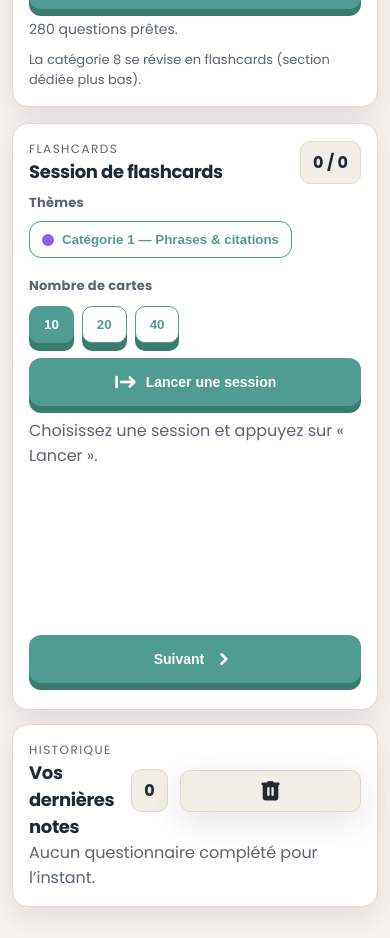
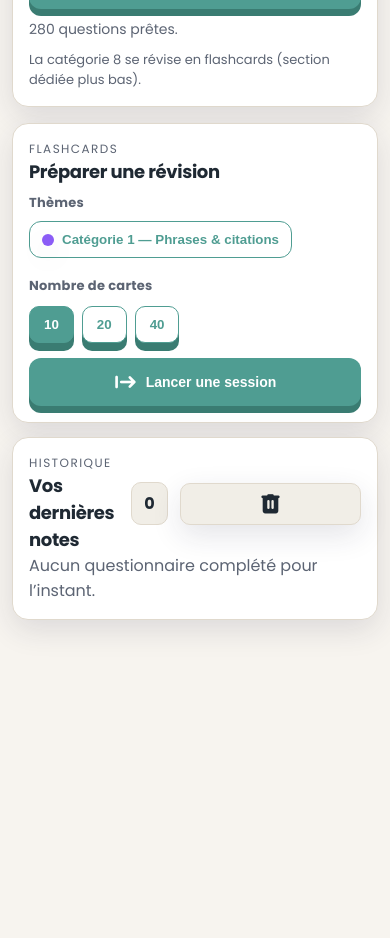
Before and after one commit to BorisHnt/business_quiz, a plain HTML site: page index.html in a window 390 px wide. Shown: the part 800-1738 px from the top of the page. After the commit the page ends 1470 px from the top, so only its background shows below. Drawn offline with nearby package versions, Linux system fonts and the light colour scheme.

Commit message:
New cards behaviour

```diff
--- a/app.js
+++ b/app.js
@@ -84,12 +84,16 @@ const elements = {
   historyPlaceholder: document.getElementById("history-placeholder"),
   historyCount: document.getElementById("history-count"),
   historyClear: document.getElementById("history-clear"),
+  hero: document.querySelector(".hero"),
+  quizCard: document.querySelector(".quiz-card"),
+  historyCard: document.querySelector(".recap-card"),
+  flashLaunchCard: document.querySelector(".flash-launch-card"),
+  flashSessionCard: document.querySelector(".flash-session-card"),
   flashThemeSelector: document.getElementById("flash-theme-selector"),
   flashSessionButtons: Array.from(document.querySelectorAll(".flash-session-btn")),
   flashStartBtn: document.getElementById("flash-start-btn"),
   flashStartLabel: document.getElementById("flash-start-label"),
   flashBody: document.getElementById("flash-body"),
-  flashCard: document.querySelector(".flash-card"),
   flashPlaceholder: document.getElementById("flash-placeholder"),
   flashProgress: document.getElementById("flash-progress"),
   flashTitle: document.getElementById("flash-title"),
@@ -161,7 +165,7 @@ function setRoute(route) {
     window.scrollTo({ top: 0, behavior: "smooth" });
   } else if (state.route === "flash") {
     if (window.location.hash !== "#/flash") history.replaceState({}, "", "#/flash");
-    const flashCard = elements.flashCard || document.querySelector(".flash-card");
+    const flashCard = elements.flashSessionCard || document.querySelector(".flash-session-card");
     if (flashCard) {
       const top = flashCard.getBoundingClientRect().top + window.scrollY - 12;
       window.scrollTo({ top, behavior: "smooth" });
@@ -170,6 +174,28 @@ function setRoute(route) {
     }
   } else if (window.location.hash !== "#/") {
     history.replaceState({}, "", "#/");
+  }
+  updateVisibility();
+}
+
+function updateVisibility() {
+  const isQuiz = state.route === "quizz";
+  const isFlash = state.route === "flash";
+  if (elements.hero) elements.hero.style.display = isQuiz || isFlash ? "none" : "";
+  if (elements.flashLaunchCard) elements.flashLaunchCard.style.display = isQuiz || isFlash ? "none" : "";
+  if (elements.quizCard) elements.quizCard.classList.toggle("hidden", isFlash);
+  if (elements.flashSessionCard) {
+    const showFlash = isFlash && state.flashSession.length > 0;
+    elements.flashSessionCard.classList.toggle("hidden", !showFlash);
+  }
+  if (elements.historyCard) {
+    if (isQuiz) {
+      elements.historyCard.style.display = state.finished ? "" : "none";
+    } else if (isFlash) {
+      elements.historyCard.style.display = "none";
+    } else {
+      elements.historyCard.style.display = "";
+    }
   }
 }
 
@@ -440,6 +466,7 @@ function finalizeSession() {
   renderSummary();
   renderHistory();
   state.reviewPause = false;
+  updateVisibility();
 }
 
 function renderSummary() {
--- a/index.html
+++ b/index.html
@@ -89,13 +89,12 @@
             </button>
           </div>
         </article>
-        <article class="card flash-card">
+        <article class="card flash-launch-card">
           <div class="card-header">
             <div>
               <p class="eyebrow">Flashcards</p>
-              <h3 id="flash-title">Session de flashcards</h3>
+              <h3>Préparer une révision</h3>
             </div>
-            <div class="badge" id="flash-progress">0 / 0</div>
           </div>
           <div class="controls">
             <div class="control-label">Thèmes</div>
@@ -112,6 +111,15 @@
               <span class="material-symbols-rounded">start</span>
               <span id="flash-start-label">Lancer une session</span>
             </button>
+          </div>
+        </article>
+        <article class="card flash-session-card hidden">
+          <div class="card-header">
+            <div>
+              <p class="eyebrow">Session de révision</p>
+              <h3 id="flash-title">Session de flashcards</h3>
+            </div>
+            <div class="badge" id="flash-progress">0 / 0</div>
           </div>
           <div id="flash-body" class="quiz-body">
             <p class="muted" id="flash-placeholder">Choisissez une session et appuyez sur “Lancer”.</p>
```
